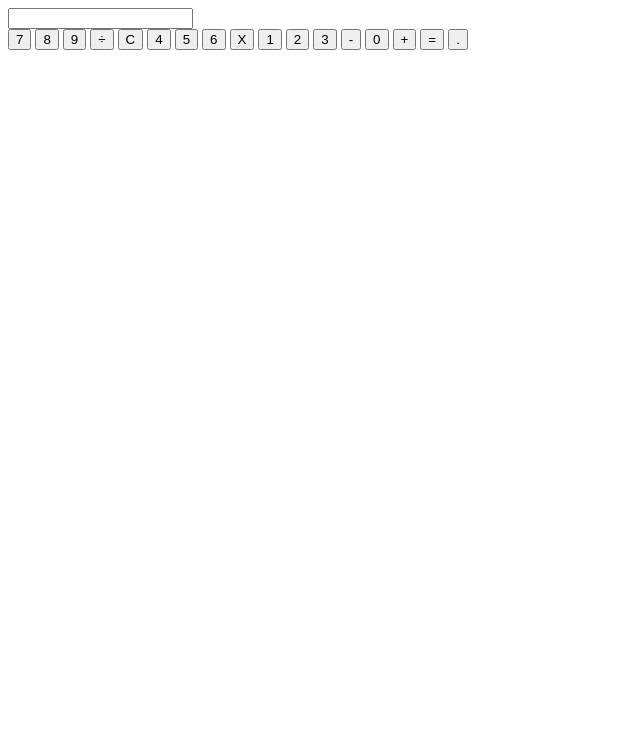
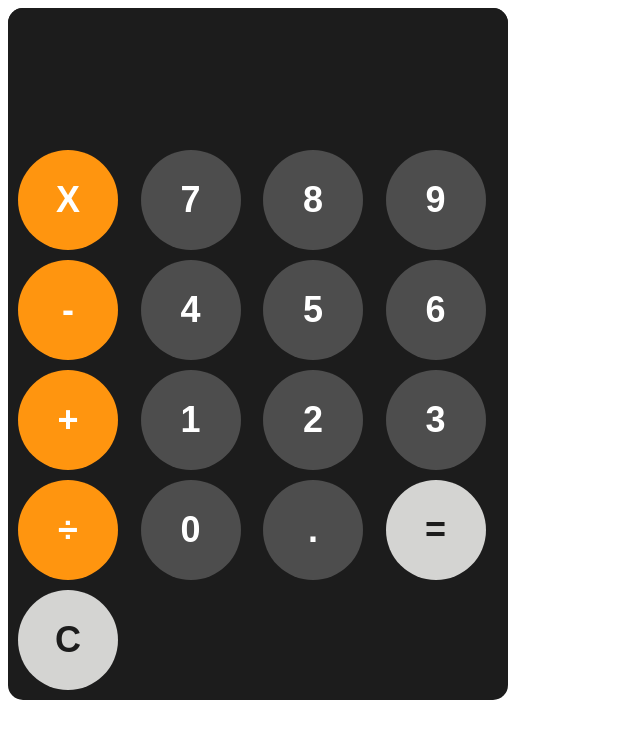
Before and after one commit to AwlayH/GroupProjectFinal, a plain HTML site: page index.html in a window 1280 px wide. Shown: the whole page, without its empty margins (0-640 px from the left). Drawn offline with Linux system fonts and the light colour scheme.

Commit message:
0508
ollie update

```diff
--- a/index.html
+++ b/index.html
@@ -4,38 +4,38 @@
     <meta charset="UTF-8">
     <meta name="viewport" content="width=device-width, initial-scale=1.0">
     <title>Document</title>
-    <script src="./script.js"></script>
     <link rel="stylesheet" href="styles.css">
 </head>
 <body>
-    <div class = "calculator">
-        <input type= "text" class = "display" id="display">
+    <div id = "calculator">
+        <input id="display" readonly>
         <div id = "buttons">
+            <button onclick ="setOperator('X')"id="op">X</button>
             <button onclick ="appendNumber('7')">7</button>
             <button onclick ="appendNumber('8')">8</button>
             <button onclick ="appendNumber('9')">9</button>
-            <button onclick ="setOperator('÷')">÷</button>
-            <button onclick ="clearDisplay()">C</button>
 
+            <button onclick ="setOperator('-')"id="op">-</button>
             <button onclick ="appendNumber('4')">4</button>
             <button onclick ="appendNumber('5')">5</button>
             <button onclick ="appendNumber('6')">6</button>
-            <button onclick ="setOperator('X')">X</button>
 
+            <button onclick ="setOperator('+')"id="op">+</button>
             <button onclick ="appendNumber('1')">1</button>
             <button onclick ="appendNumber('2')">2</button>
             <button onclick ="appendNumber('3')">3</button>
-            <button onclick ="setOperator('-')">-</button>
 
 
+            <button onclick ="setOperator('÷')"id="op">÷</button>
             <button onclick ="appendNumber('0')">0</button>
-            <button onclick ="setOperator('+')">+</button>
-            <button onclick ="setOperator('=')">=</button>
             <button onclick ="appendNumber('.')">.</button>
+            <button onclick ="setOperator('=')"id="actions">=</button>
+            <button onclick ="clearDisplay()"id="actions" >C</button>
 
         </div>
 
     </div>
 
+    <script src="./script.js"></script>
 </body>
 </html>
--- a/script.js
+++ b/script.js
@@ -1,3 +1,16 @@
+const display = document.getElementById("display");
+
+function appendNumber(number){
+    display.value += number;
+}
+
+function clearDisplay() {
+    display.value ="";
+}
+
+function calculate() {
+
+}
 function add(x, y) {
     return x + y;
 }
@@ -17,18 +30,6 @@ function divide(x,y) {
     return x / y;
 }
 
-function display() {
-
-}
-function clearDisplay() {
-    display.value ="";
-}
-
-function input() {
-
-}
-
-
 function operate(operator, x, y) {
     switch (operator) {
         case '+':
--- a/styles.css
+++ b/styles.css
@@ -0,0 +1,45 @@
+#calculator {
+    font-family: Arial, Helvetica, sans-serif;
+    background-color: #1c1c1c;
+    width: 500px;
+    max-width: 500px;
+    border-radius: 15px;
+    overflow: hidden;
+}
+#display{
+    width:100%;
+    padding:20px;
+    font-size:5rem;
+    text-align:left;
+    border:none;
+    background-color: #1c1c1c;
+    color:white;
+}
+
+button{
+    height:100px;
+    width:100px;
+    border-radius: 50px;
+    border:none;
+    background-color: #4d4d4d;
+    color:white;
+    font-size: 3rem;
+    font-weight:bold;
+    cursor:pointer;
+    text-align: center;
+    font-size: 36px;
+}
+
+#buttons{
+    display:grid;
+    grid-template-columns: repeat(4,1fr);
+    padding:10px;
+    gap:10px;
+}
+#op{
+    background-color: #ff950f;
+}
+#actions{
+    background-color:#d4d4d2;
+    color:#1c1c1c;
+}
```
